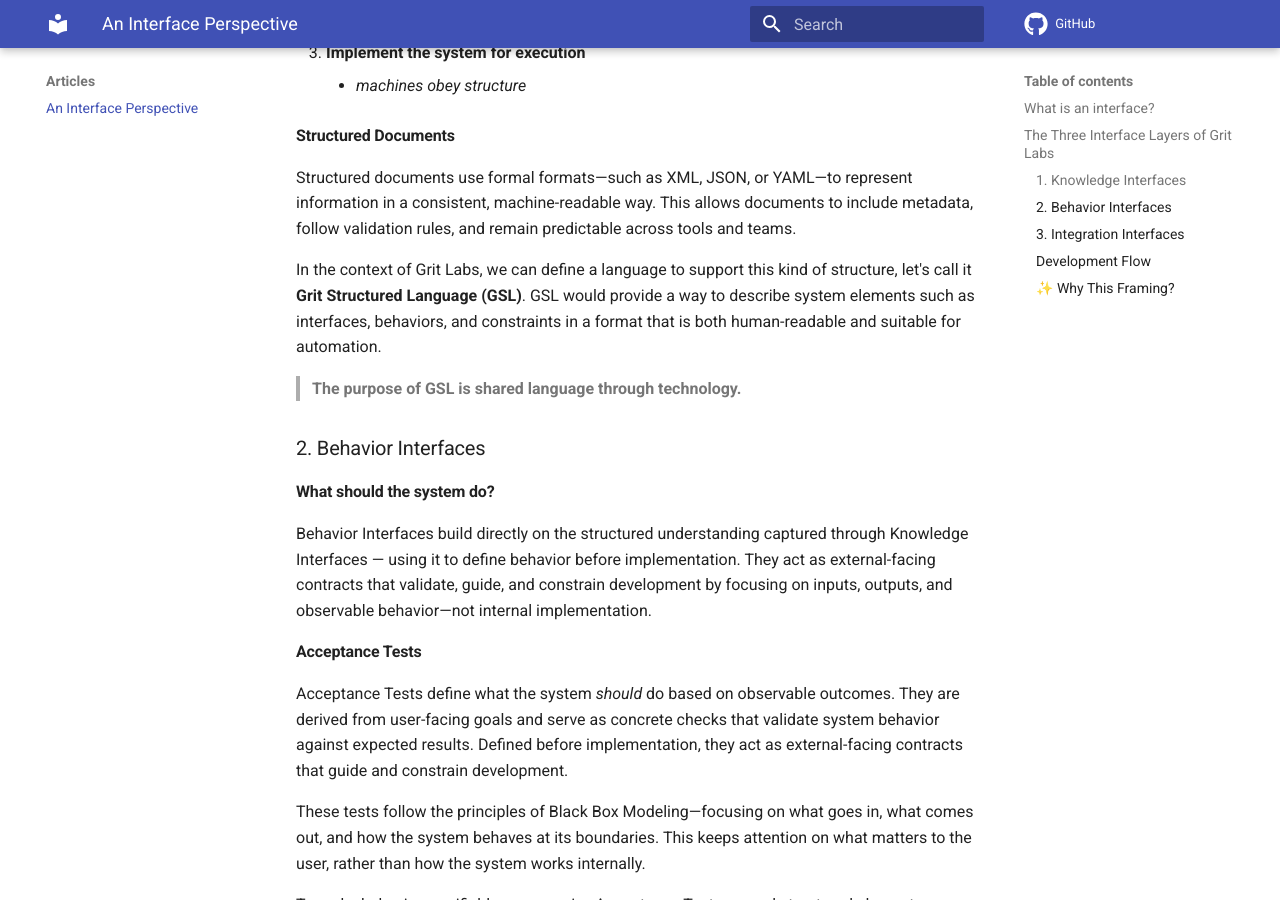
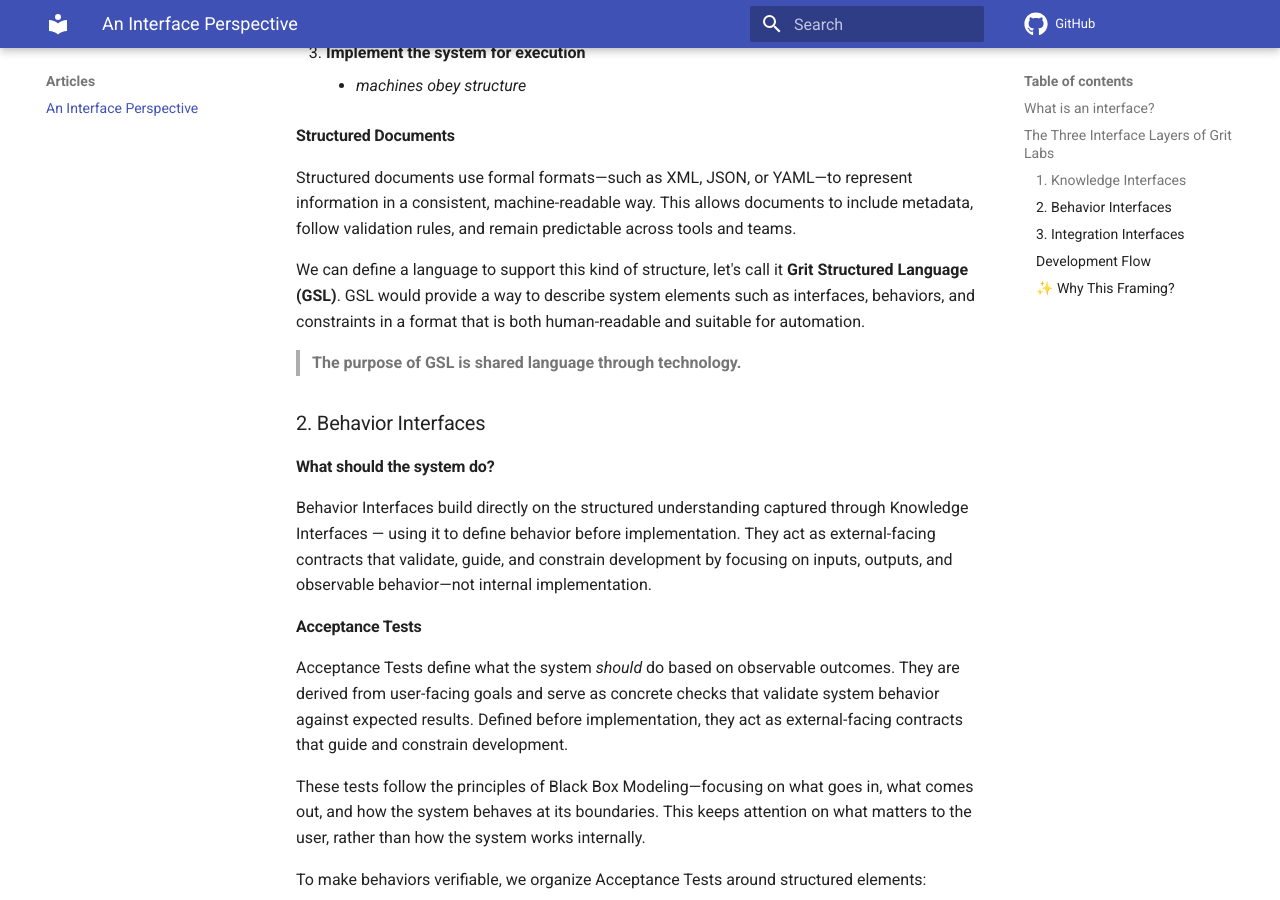
Before and after one commit to gritlabs1/gritlabs, an MkDocs documentation site: the page built from docs/pages/articles/interface-perspective.md, in a window 1280 px wide and 900 px high, scrolled down 2715 px. Built offline with MkDocs 1.6.1 and Material for MkDocs 9.7.7, drawn with Linux system fonts in a browser that asks for light colours; comment, search, counter and statistics services are not loaded.

Commit message:
Fix phrasing in interface article

```diff
--- a/docs/pages/articles/interface-perspective.md
+++ b/docs/pages/articles/interface-perspective.md
@@ -118,7 +118,7 @@ In place of ad hoc documentation habits, Knowledge Interfaces provide a durable
 
 Structured documents use formal formats—such as XML, JSON, or YAML—to represent information in a consistent, machine-readable way. This allows documents to include metadata, follow validation rules, and remain predictable across tools and teams.
 
-In the context of Grit Labs, we can define a language to support this kind of structure, let's call it **Grit Structured Language (GSL)**. GSL would provide a way to describe system elements such as interfaces, behaviors, and constraints in a format that is both human-readable and suitable for automation.
+We can define a language to support this kind of structure, let's call it **Grit Structured Language (GSL)**. GSL would provide a way to describe system elements such as interfaces, behaviors, and constraints in a format that is both human-readable and suitable for automation.
 
 > **The purpose of GSL is shared language through technology.**
 
```
